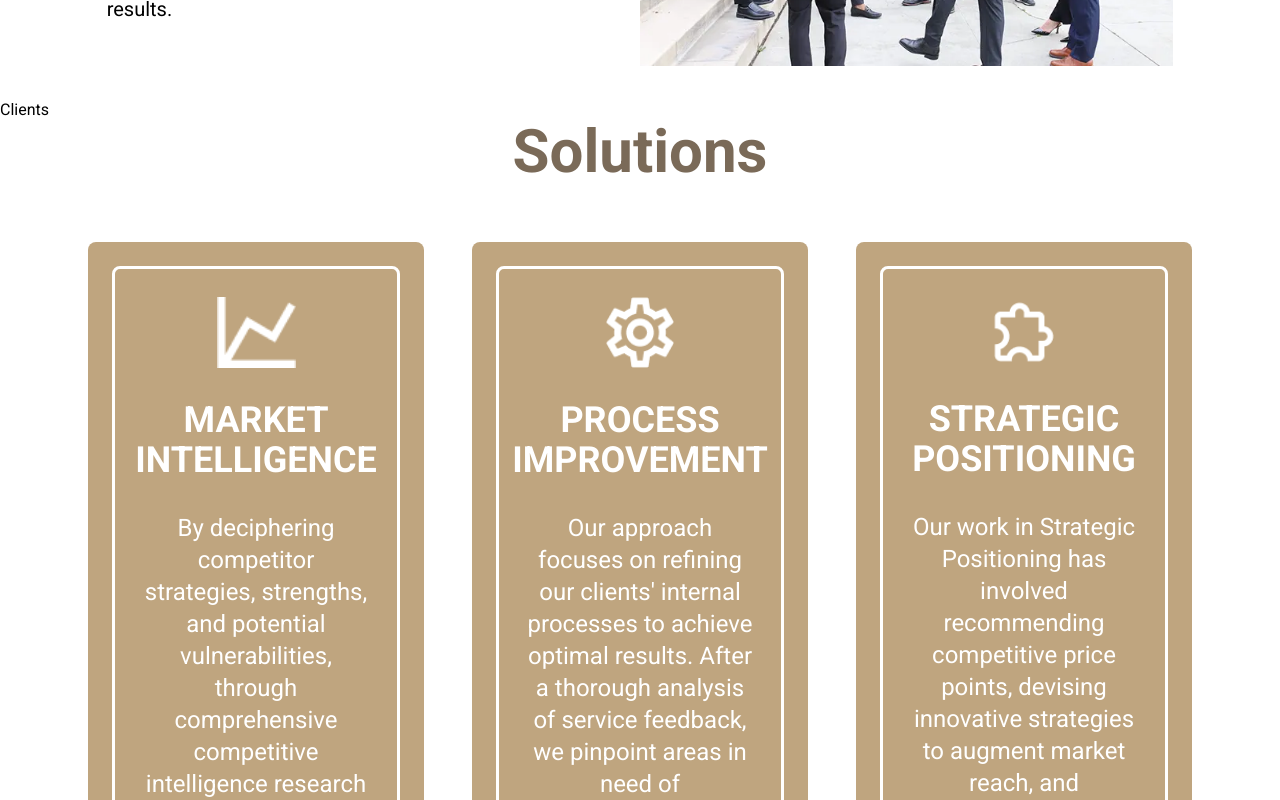
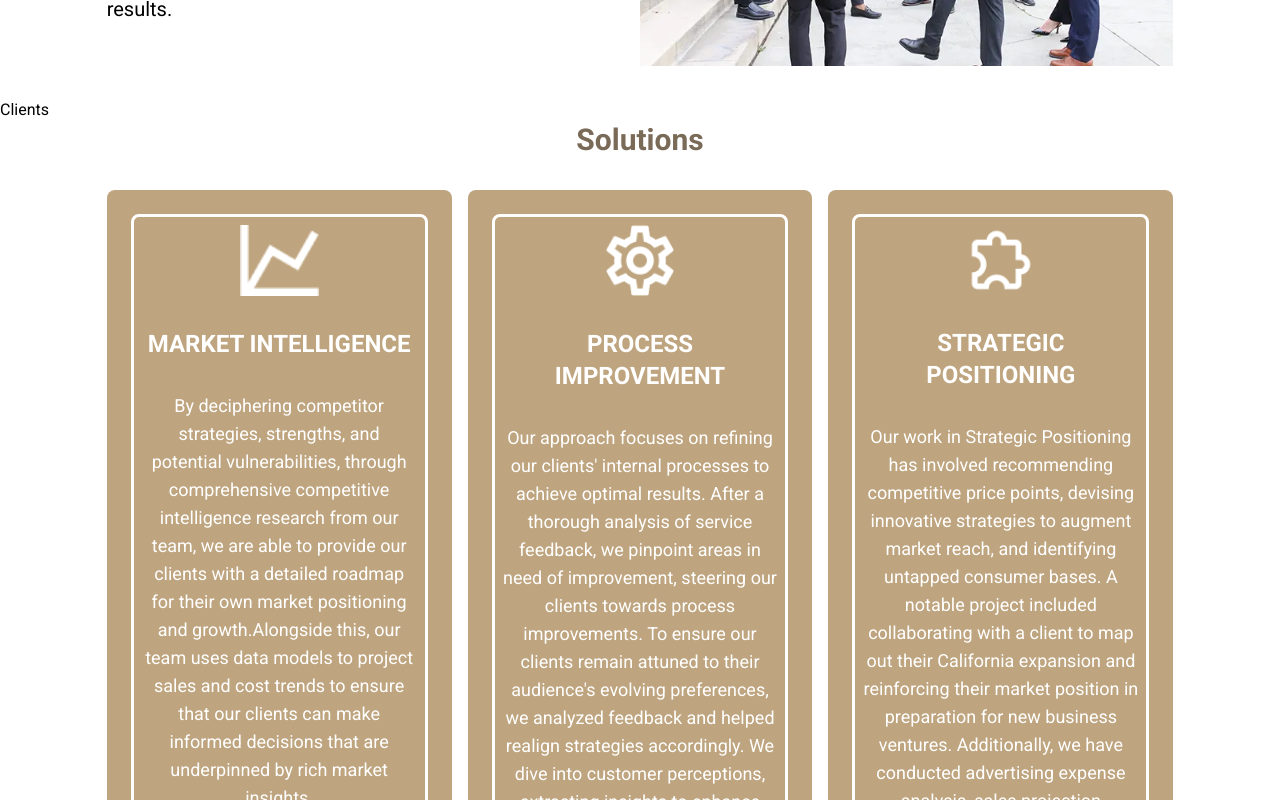
Before and after one commit to acm-ucr/hcg, a Next.js app: page /work in a window 1280 px wide. Shown: the part 760-1560 px from the top of the page. Built offline with nearby package versions, Linux system fonts and the light colour scheme.

Commit message:
small sizing tweaks

```diff
--- a/src/components/work/SolutionCard.tsx
+++ b/src/components/work/SolutionCard.tsx
@@ -8,10 +8,10 @@ interface SolutionCardProps {
 const SolutionCard = ({ cardTitle, cardText, imageSrc }: SolutionCardProps) => {
   return (
     <div className="bg-hcg-pastel-brown-secondary mx-auto w-7/8 rounded-lg p-6">
-      <div className="flex h-full flex-col items-center space-y-8 rounded-lg border-3 border-white p-7 text-center text-white">
+      <div className="flex h-full flex-col items-center space-y-8 rounded-lg border-3 border-white px-2 pt-2 text-center text-white">
         <Image src={imageSrc} alt={"Image of " + cardTitle} height={70} />
-        <div className="text-4xl font-bold">{cardTitle}</div>
-        <p className="mb-5 text-2xl font-thin">{cardText}</p>
+        <div className="text-2xl font-bold">{cardTitle}</div>
+        <p className="mb-5 text-lg font-thin">{cardText}</p>
       </div>
     </div>
   );
--- a/src/components/work/Solutions.tsx
+++ b/src/components/work/Solutions.tsx
@@ -3,11 +3,11 @@ import { SolutionsInfo } from "@/data/SolutionCards";
 
 const Solutions = () => {
   return (
-    <div className="mx-[5%]">
-      <h1 className="text-hcg-pastel-brown mb-15 text-center text-6xl font-bold">
+    <div className="mx-auto w-5/6">
+      <div className="text-hcg-pastel-brown mb-8 text-center text-3xl font-bold">
         Solutions
-      </h1>
-      <div className="grid grid-cols-3">
+      </div>
+      <div className="flex flex-row gap-x-4">
         {SolutionsInfo.map(({ cardTitle, cardText, imageSrc }, index) => (
           <SolutionCard
             key={index}
```
